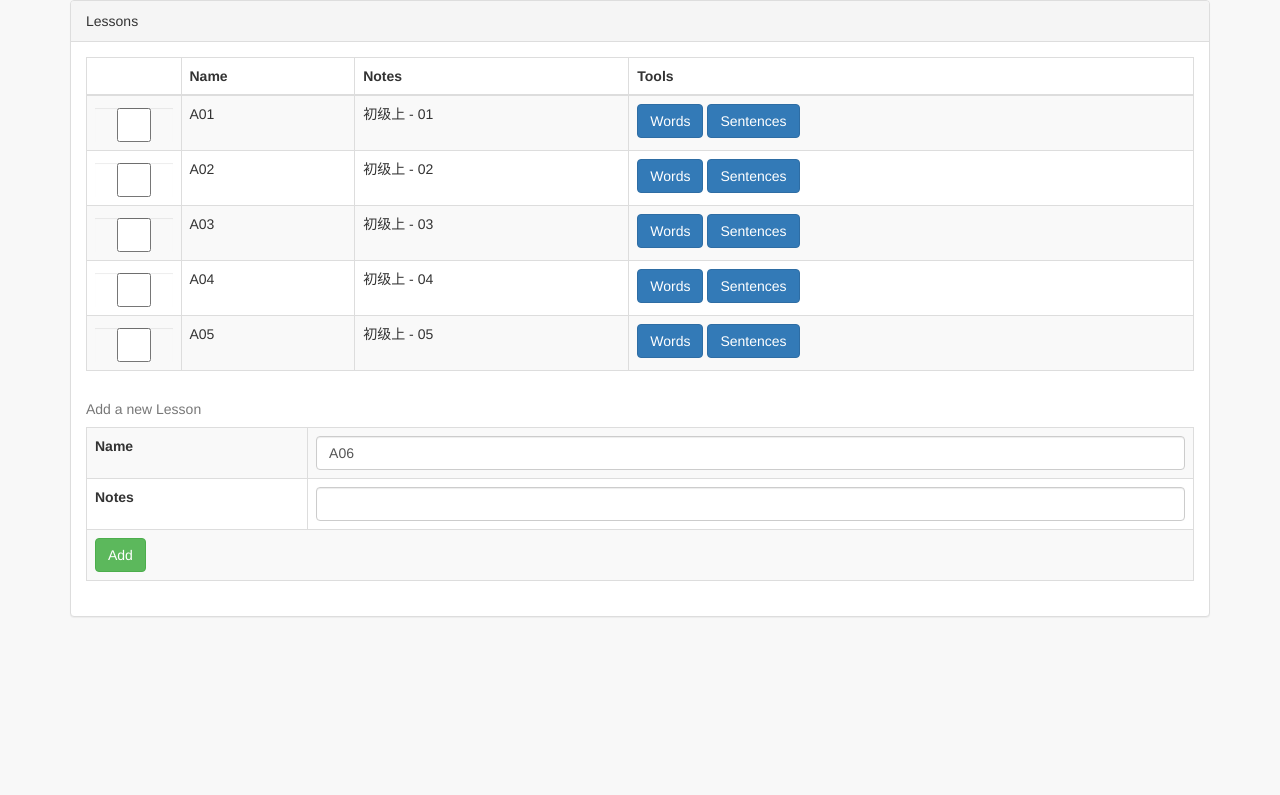
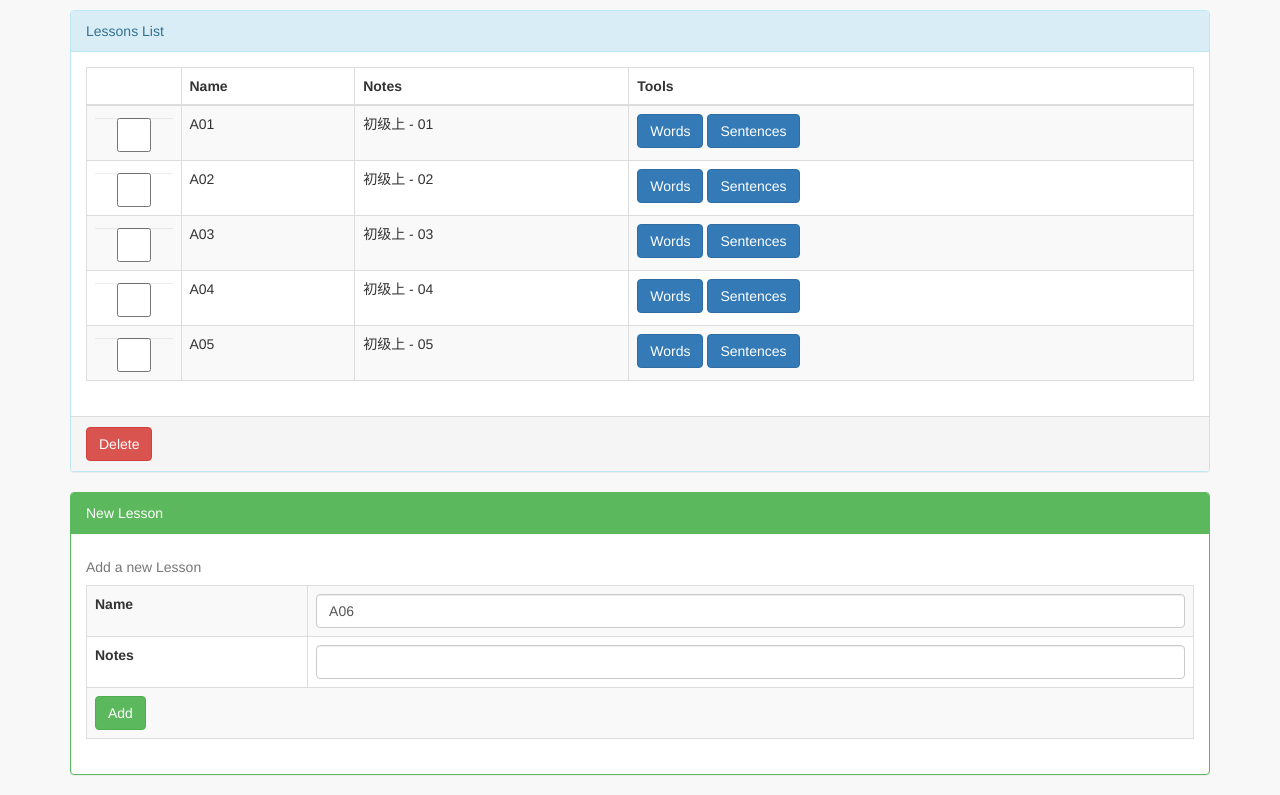
Before and after one commit to lhmlihaomin/jp, a Django app: page /notebook/lessons/ in a window 1280 px wide. Shown: the part 51-846 px from the top of the page. Before the commit the page ends 668 px from the top, so only its background shows below. Run offline with Django 3.2, Linux system fonts and the light colour scheme; data comes from the database, SQL or seed files in the repository; some libraries are stand-ins or nearby versions.

Commit message:
ability to delete lesson(s)

```diff
--- a/notebook/templates/notebook/lessons.html
+++ b/notebook/templates/notebook/lessons.html
@@ -45,8 +45,10 @@
     </nav>
 
     <div class="container">
-        <div class="panel panel-default">
-            <div class="panel-heading">Lessons</div>
+        <div class="panel panel-info" style="margin-top: 10px;">
+            <div class="panel-heading">Lessons List</div>
+            <form method="post" action="./delete/">
+            {% csrf_token %}
             <div class="panel-body">
                 <table class="table table-striped table-bordered">
                     <thead>
@@ -61,7 +63,7 @@
                         {% for lesson in lessons %}
                         <tr>
                             <td>
-                                <input type="checkbox" class="form-control" />
+                                <input name="lesson_id[]" value="{{lesson.id}}" type="checkbox" class="form-control" />
                             </td>
                             <td>{{lesson.name}}</td>
                             <td>{{lesson.note}}</td>
@@ -73,6 +75,16 @@
                         {% endfor %}
                     </tbody>
                 </table>
+            </div>
+            <div class="panel-footer">
+                <button type="submit" class="btn btn-danger">Delete</button>
+            </div>
+            </form>
+        </div>
+        <div class="panel panel-green">
+            <div class="panel-heading">New Lesson</div>
+            <div class="panel-body">
+                </form>
                 <form method="POST" action="./add/" autocomplete="off">
                 {% csrf_token %}
                     <table class="table table-bordered table-striped">
--- a/notebook/templates/notebook/sentences.html
+++ b/notebook/templates/notebook/sentences.html
@@ -45,7 +45,7 @@
     </nav>
 
     <div class="container">
-        <div class="panel panel-default">
+        <div class="panel panel-green" style="margin-top:10px;">
             <div class="panel-heading">Words (Lesson: {{lesson.name}} - {{lesson.note}})</div>
             <div class="panel-body">
                 <div class="list-group">
--- a/notebook/templates/notebook/words.html
+++ b/notebook/templates/notebook/words.html
@@ -45,7 +45,7 @@
     </nav>
 
     <div class="container">
-        <div class="panel panel-default">
+        <div class="panel panel-primary" style="margin-top: 10px;">
             <div class="panel-heading">Words (Lesson: {{lesson.name}} - {{lesson.note}})</div>
             <div class="panel-body">
                 <table class="table table-striped table-bordered">
--- a/notebook/urls.py
+++ b/notebook/urls.py
@@ -5,6 +5,7 @@ urlpatterns = [
     url(r'v1/', views.v1, name='v1'),
     url(r'lessons/$', views.lessons, name="lessons"),
     url(r'lessons/add/', views.lessons_add, name="lessons_add"),
+    url(r'lessons/delete/', views.lessons_delete, name="lessons_delete"),
     url(r'^lessons/([0-9]+)/words/', views.words, name="words"),
     url(r'^lessons/([0-9]+)/sentences', views.sentences, name="sentences"),
 ]
--- a/notebook/views.py
+++ b/notebook/views.py
@@ -43,7 +43,10 @@ def lessons_add(request):
     return HttpResponseRedirect(reverse("lessons"))
 
 def lessons_delete(request):
-    pass
+    """Delete one or multiple lessons"""
+    lesson_ids = request.POST.getlist("lesson_id[]")
+    print(lesson_ids)
+    return HttpResponse("OK")
 
 def words(request, index):
     """Show a list of all words in a lesson"""
```
